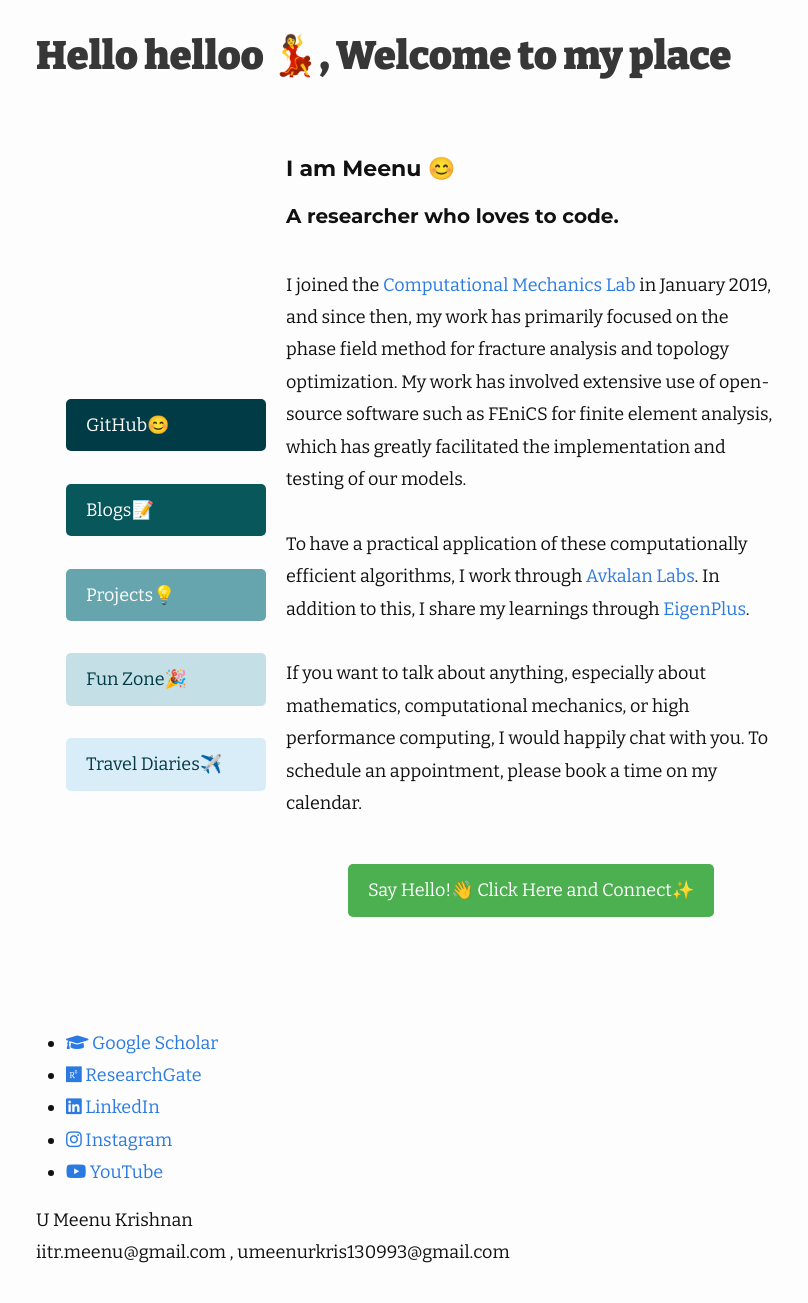
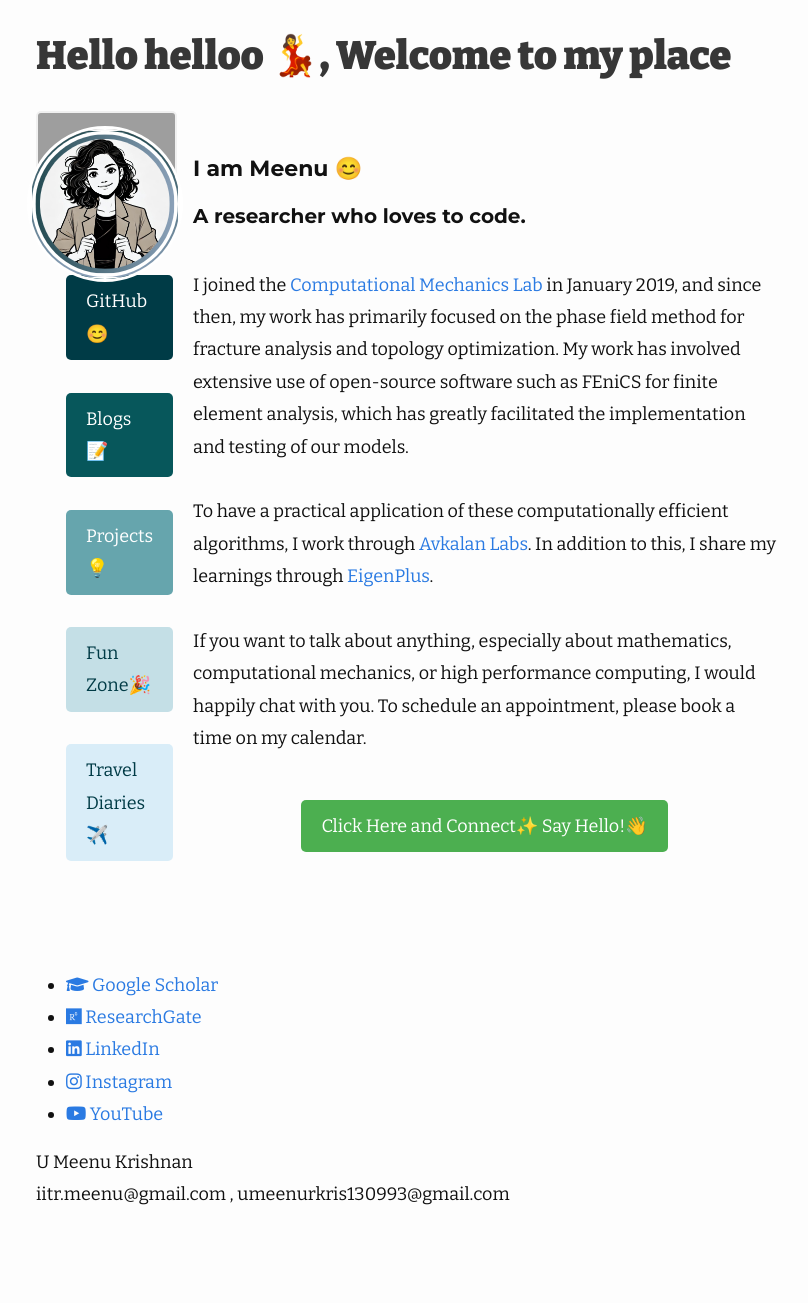
Before and after one commit to umeenukrishnan/umeenukrishnan.github.io, a Jekyll site: the page built from index.markdown, in a window 1280 px wide. Shown: the whole page, without its empty margins (234-1042 px from the left). Built offline with Jekyll 4.4.1, drawn with Linux system fonts in a browser that asks for light colours; after the commit the page ends 1245 px from its top, so only the background shows below that.

Commit message:
Update home.html

```diff
--- a/_layouts/home.html
+++ b/_layouts/home.html
@@ -11,8 +11,9 @@ layout: default
   </div>
 
   <div class="flexbox_item" style="display: flex; align-items: flex-start; gap: 20px;">
-    <div>
-      <object class="meenu-icon" data="{{ site.url }}/assets/svg/avtar.svg" width="230" style="pointer-events: none;"></object>
+    <div style="position: relative; width: 230px;">
+      <img src="{{ site.url }}/assets/gif/cover.gif" alt="Cover Photo" style="width: 100%; height: auto; border-radius: 5px;">
+      <object class="meenu-icon" data="{{ site.url }}/assets/svg/avtar.svg" width="150" style="pointer-events: none; position: absolute; top: 20px; left: 50%; transform: translateX(-50%); border-radius: 50%; border: 3px solid white;"></object>
       <nav style="margin-top: 20px;">
         <ul style="list-style-type: none; padding: 0;">
           <li style="margin-bottom: 2px;"><a class="link" href="https://github.com/umeenukrishnan" style="background-color: #003B46; color: white; padding: 10px 20px; text-decoration: none; border-radius: 5px; display: block;">GitHub😊</a></li>
@@ -38,7 +39,7 @@ layout: default
                 If you want to talk about anything, especially about mathematics, computational mechanics, or high performance computing, I would happily chat with you. To schedule an appointment, please book a time on my calendar.
               </p>
               <div style="text-align: center;">
-                <a class="button button-hello" href="https://calendly.com/umeenukrishnan/30min" target="_blank" title="Let's connect!" style="background-color: #4CAF50; color: white; padding: 10px 20px; text-decoration: none; border-radius: 5px; display: inline-block;">Say Hello!👋 Click Here and Connect✨</a>
+                <a class="button button-hello" href="https://calendly.com/umeenukrishnan/30min" target="_blank" title="Let's connect!" style="background-color: #4CAF50; color: white; padding: 10px 20px; text-decoration: none; border-radius: 5px; display: inline-block;">Click Here and Connect✨ Say Hello!👋</a>
               </div>
             </div>
           </div>
```
